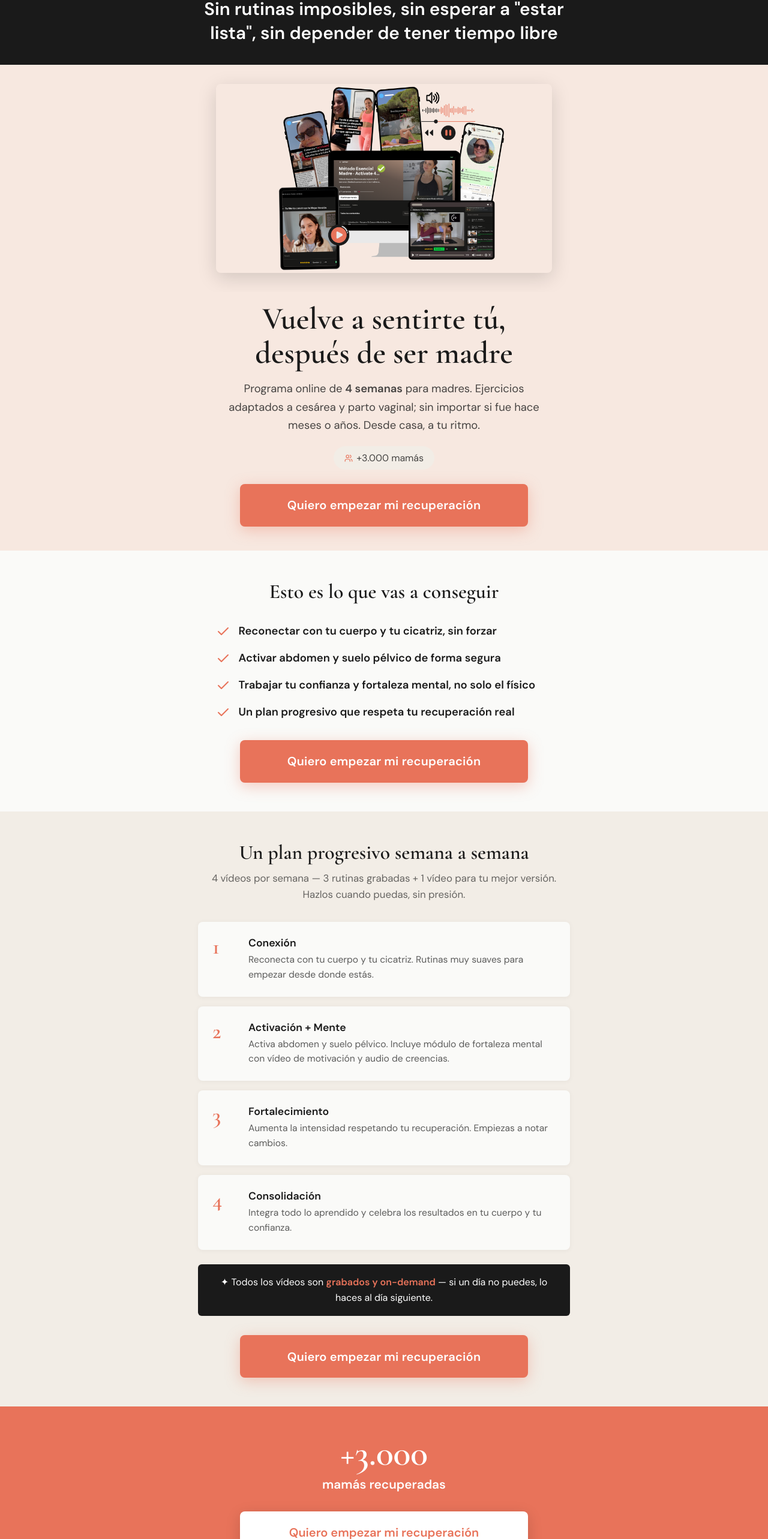
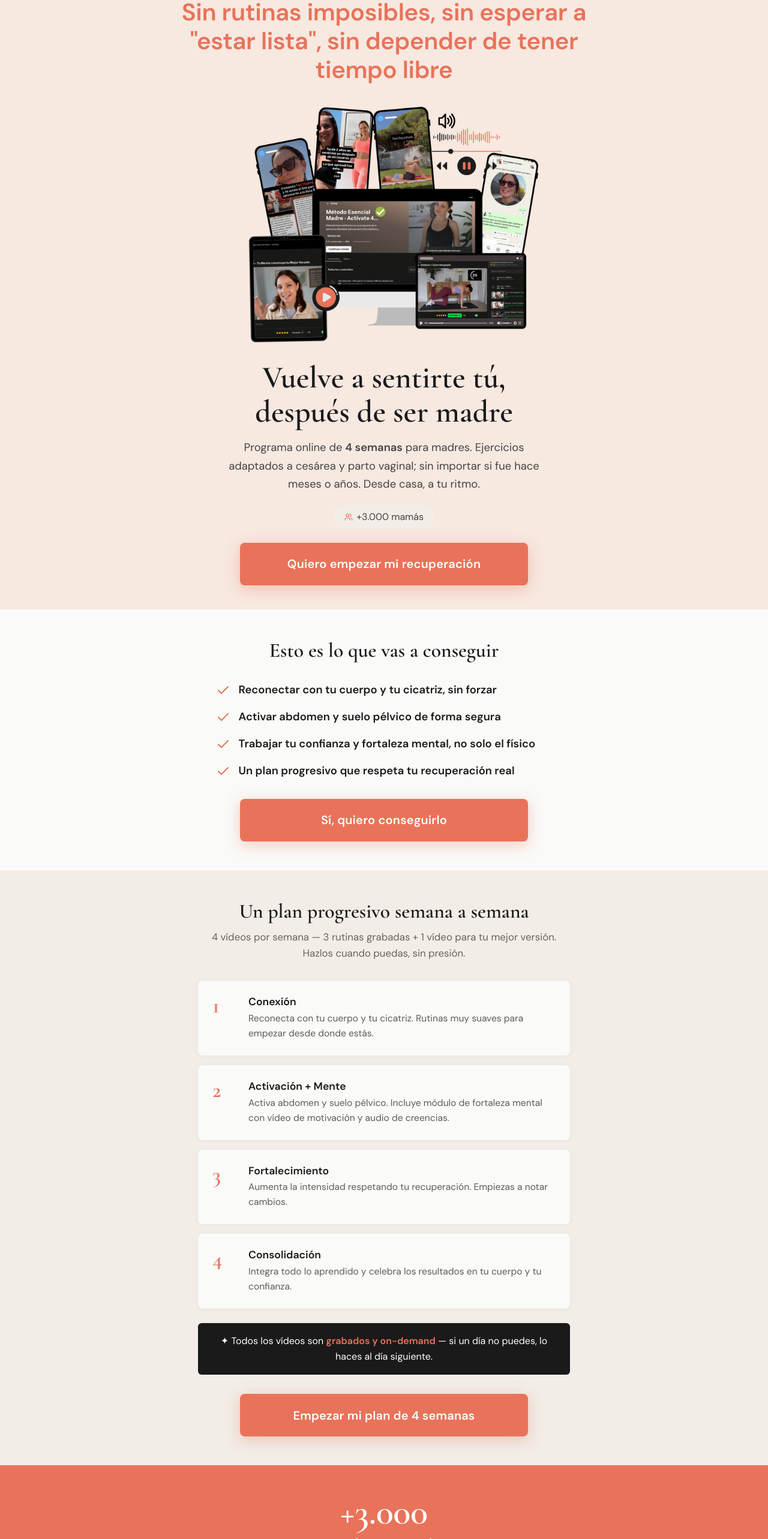
Before and after one commit to susanaaresla-lab/esencial-susana, a React (Create React App) app: page /venta-activate in a window 1280 px wide. Shown: the part 100-2666 px from the top of the page at 60% size. Built offline with nearby package versions, Linux system fonts and the light colour scheme.

Commit message:
Añadir hover y variar textos de los CTA

```diff
--- a/src/pages/ActivateVentaPage.js
+++ b/src/pages/ActivateVentaPage.js
@@ -48,19 +48,24 @@ function CountdownBar() {
   );
 }
 
-function BigCTA({ onClick, small = false }) {
+function BigCTA({ onClick, small = false, text = 'Quiero empezar mi recuperación' }) {
+  const [hover, setHover] = useState(false);
   return (
     <button
       onClick={onClick}
+      onMouseEnter={() => setHover(true)}
+      onMouseLeave={() => setHover(false)}
       style={{
         display: 'block', width: '100%', maxWidth: 480, margin: '0 auto',
-        background: 'var(--coral)', color: 'white', fontFamily: 'var(--sans)',
+        background: hover ? '#d4644c' : 'var(--coral)', color: 'white', fontFamily: 'var(--sans)',
         fontWeight: 800, fontSize: small ? '1.05rem' : '1.25rem', lineHeight: 1.3,
         padding: small ? '1.1rem 1.5rem' : '1.4rem 1.75rem', borderRadius: 8, border: 'none',
-        cursor: 'pointer', boxShadow: '0 6px 24px rgba(232,115,90,0.35)', letterSpacing: '0.01em'
+        cursor: 'pointer', boxShadow: hover ? '0 10px 30px rgba(232,115,90,0.45)' : '0 6px 24px rgba(232,115,90,0.35)',
+        letterSpacing: '0.01em', transform: hover ? 'translateY(-2px)' : 'translateY(0)',
+        transition: 'background 0.2s, box-shadow 0.2s, transform 0.2s'
       }}
     >
-      Quiero empezar mi recuperación
+      {text}
     </button>
   );
 }
@@ -112,18 +117,18 @@ export default function ActivateVentaPage() {
       <div style={{ height: '56px' }} />
 
       {/* ── 2. HOOK DE DOLOR (sin CTA) ── */}
-      <section style={{ background: 'var(--black)', padding: '2.5rem 1.5rem 2rem', textAlign: 'center' }}>
-        <p style={{ maxWidth: 620, margin: '0 auto', fontSize: 'clamp(1.35rem, 4.5vw, 1.85rem)', color: 'white', fontWeight: 700, lineHeight: 1.35 }}>
+      <section style={{ background: 'var(--peach)', padding: '2.5rem 1.25rem 0.5rem', textAlign: 'center' }}>
+        <p style={{ maxWidth: 680, margin: '0 auto', fontSize: 'clamp(1.6rem, 6vw, 2.5rem)', color: 'var(--coral)', fontWeight: 800, lineHeight: 1.2, letterSpacing: '-0.01em' }}>
           Sin rutinas imposibles, sin esperar a "estar lista", sin depender de tener tiempo libre
         </p>
       </section>
 
       {/* ── 3. IMAGEN DEL PRODUCTO ── */}
-      <section style={{ background: 'var(--peach)', padding: '2rem 1.25rem' }}>
+      <section style={{ background: 'var(--peach)', padding: '1.5rem 1rem 0.5rem' }}>
         <img
           src="/images/hero-venta-activate.png"
           alt="Todo lo que incluye Método Actívate"
-          style={{ display: 'block', width: '100%', maxWidth: 560, margin: '0 auto', borderRadius: 8, boxShadow: '0 8px 32px rgba(0,0,0,0.15)' }}
+          style={{ display: 'block', width: '100%', maxWidth: 720, margin: '0 auto' }}
         />
       </section>
 
@@ -139,7 +144,7 @@ export default function ActivateVentaPage() {
           <div style={{ display: 'flex', justifyContent: 'center', marginBottom: '1.5rem' }}>
             <span className="pill" style={{ fontSize: '1rem', padding: '0.55rem 1.1rem' }}><Users size={16} />+3.000 mamás</span>
           </div>
-          <BigCTA onClick={goComprar} />
+          <BigCTA onClick={goComprar} text="Quiero empezar mi recuperación" />
         </div>
       </section>
 
@@ -162,7 +167,7 @@ export default function ActivateVentaPage() {
               </div>
             ))}
           </div>
-          <BigCTA onClick={goComprar} />
+          <BigCTA onClick={goComprar} text="Sí, quiero conseguirlo" />
         </div>
       </section>
 
@@ -196,7 +201,7 @@ export default function ActivateVentaPage() {
               ✦ Todos los vídeos son <strong style={{ color: 'var(--coral)' }}>grabados y on-demand</strong> — si un día no puedes, lo haces al día siguiente.
             </p>
           </div>
-          <BigCTA onClick={goComprar} />
+          <BigCTA onClick={goComprar} text="Empezar mi plan de 4 semanas" />
         </div>
       </section>
 
@@ -211,9 +216,11 @@ export default function ActivateVentaPage() {
           </p>
           <button
             onClick={goComprar}
-            style={{ display: 'block', width: '100%', maxWidth: 480, margin: '0 auto', background: 'white', color: 'var(--coral)', fontFamily: 'var(--sans)', fontWeight: 800, fontSize: '1.25rem', padding: '1.4rem 1.75rem', borderRadius: 8, border: 'none', cursor: 'pointer', boxShadow: '0 6px 24px rgba(0,0,0,0.15)' }}
+            onMouseEnter={(e) => { e.currentTarget.style.background = 'var(--peach)'; e.currentTarget.style.transform = 'translateY(-2px)'; e.currentTarget.style.boxShadow = '0 10px 30px rgba(0,0,0,0.22)'; }}
+            onMouseLeave={(e) => { e.currentTarget.style.background = 'white'; e.currentTarget.style.transform = 'translateY(0)'; e.currentTarget.style.boxShadow = '0 6px 24px rgba(0,0,0,0.15)'; }}
+            style={{ display: 'block', width: '100%', maxWidth: 480, margin: '0 auto', background: 'white', color: 'var(--coral)', fontFamily: 'var(--sans)', fontWeight: 800, fontSize: '1.25rem', padding: '1.4rem 1.75rem', borderRadius: 8, border: 'none', cursor: 'pointer', boxShadow: '0 6px 24px rgba(0,0,0,0.15)', transition: 'background 0.2s, box-shadow 0.2s, transform 0.2s' }}
           >
-            Quiero empezar mi recuperación
+            Quiero unirme ahora
           </button>
         </div>
       </section>
@@ -230,7 +237,7 @@ export default function ActivateVentaPage() {
           <p style={{ fontSize: '1.1rem', color: 'rgba(26,26,26,0.8)', lineHeight: 1.75, marginBottom: '2rem' }}>
             Rutinas sin impacto, desde cero, pensadas para cesárea y parto vaginal. Para madres sin experiencia previa. Para madres con poco tiempo. Para madres que están hartas de no saber por dónde empezar.
           </p>
-          <BigCTA onClick={goComprar} />
+          <BigCTA onClick={goComprar} text="Quiero mi transformación" />
         </div>
       </section>
 
@@ -255,7 +262,7 @@ export default function ActivateVentaPage() {
           <p style={{ fontSize: '1.2rem', color: 'var(--black)', fontWeight: 700, marginBottom: '2rem' }}>
             Solo necesitas querer empezar. El método hace el resto.
           </p>
-          <BigCTA onClick={goComprar} />
+          <BigCTA onClick={goComprar} text="Estoy lista, quiero empezar" />
         </div>
       </section>
 
@@ -301,7 +308,7 @@ export default function ActivateVentaPage() {
               </p>
             </div>
 
-            <BigCTA onClick={goComprar} />
+            <BigCTA onClick={goComprar} text="Quiero mi acceso — 97€" />
 
             <p style={{ fontSize: '0.85rem', color: 'rgba(26,26,26,0.5)', textAlign: 'center', marginTop: '1rem' }}>
               ✅ Pago único · ✅ 12 meses de acceso · ✅ Sin suscripción · ✅ Garantía 15 días
@@ -410,7 +417,7 @@ export default function ActivateVentaPage() {
             <p style={{ fontSize: '0.9rem', color: 'rgba(26,26,26,0.55)', marginBottom: '1.5rem' }}>
               ✅ Pago único · ✅ 12 meses · ✅ Sin suscripción · ✅ Garantía 15 días
             </p>
-            <BigCTA onClick={goComprar} />
+            <BigCTA onClick={goComprar} text="Quiero empezar mi recuperación" />
           </div>
         </div>
       </section>
```
